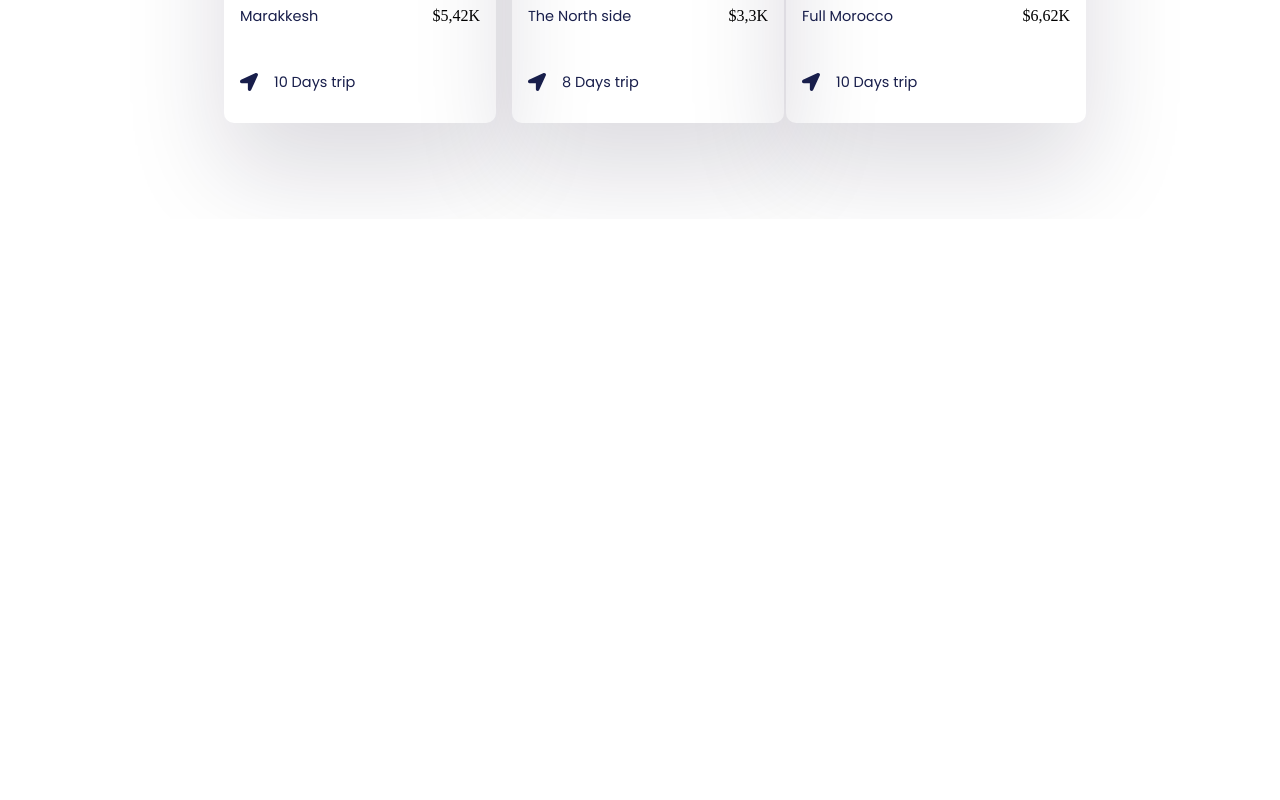
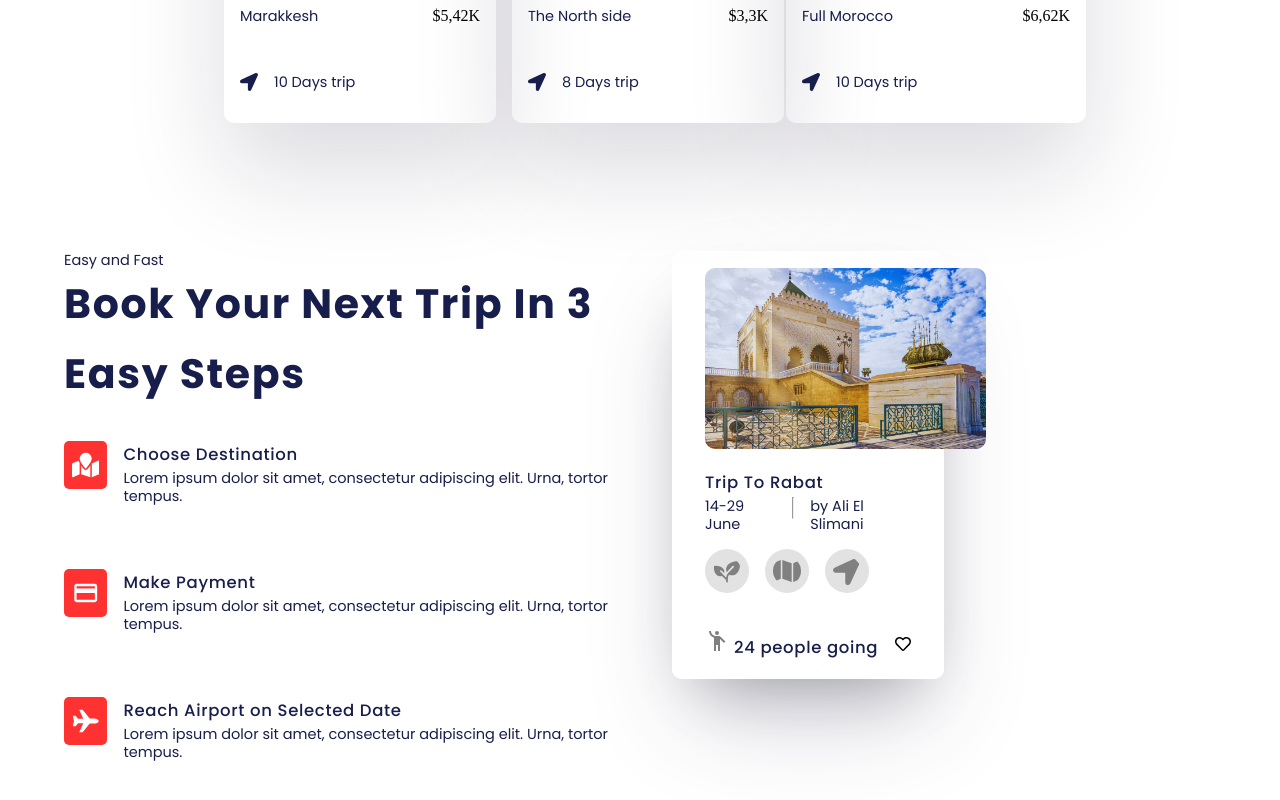
Before and after one commit to alienfoxx/bado-travel-agency, a React (Create React App) app: page / in a window 1280 px wide. Shown: the part 1640-2440 px from the top of the page. Before the commit the page ends 1859 px from the top, so only its background shows below. Built offline with nearby package versions, Linux system fonts and the light colour scheme; the HTML template or start-up script is replaced by a standard one.

Commit message:
add the booking section/compoenenet

```diff
--- a/src/App.css
+++ b/src/App.css
@@ -23,6 +23,7 @@
   color: var(--text-color);
   line-height: 28px;
   letter-spacing: 0.04em;
+  font-weight: 500;
   font-size: 16.5px;
 }
 .headtext{
--- a/src/App.js
+++ b/src/App.js
@@ -1,5 +1,6 @@
 
 import './App.css';
+import Booking from './compoenent/Booking/Booking';
 import Categories from './compoenent/Categories/Categories';
 import Destination from './compoenent/Destination/Destination';
 import Hero from './compoenent/Hero/Hero';
@@ -12,6 +13,7 @@ function App() {
       <Hero/>
       <Categories/>
       <Destination/>
+      <Booking/>
     </div>
   );
 }
--- /dev/null
+++ b/src/compoenent/Booking/Booking.css
@@ -0,0 +1,80 @@
+.app__booking {
+  height: 80vh;
+  display: flex;
+  margin: 4rem 0;
+}
+.app__booking-info {
+  display: flex;
+  flex: 1;
+  flex-direction: column;
+}
+.app__booking-trip-info {
+  flex: 1;
+}
+.booking__box {
+  display: flex;
+  margin: 2rem 0;
+}
+.booking__box-info {
+  display: flex;
+  flex-direction: column;
+  cursor: pointer;
+}
+.booking-icons {
+  width: 47px;
+  height: 48px;
+  margin: 0 1rem 0 0;
+  background: var(--color-primary);
+  padding: 0.5rem;
+  color: #fff;
+  border-radius: 5px;
+}
+.bookin-trip-info__card {
+  box-shadow: rgba(255, 255, 255, 0.1) 0px 1px 1px 0px inset,
+    rgba(50, 50, 93, 0.25) 0px 50px 100px -20px,
+    rgba(0, 0, 0, 0.3) 0px 30px 60px -30px;
+  border: 1px solid #ffffff;
+  display: flex;
+  /* align-items: center; */
+  width: 50%;
+  border-radius: 10px;
+  flex-direction: column;
+}
+.card-image img {
+  width: 281px;
+  height: 181px;
+  object-fit: cover;
+  border-radius: 10px;
+  margin-bottom: 1rem;
+}
+.card-info {
+  display: flex;
+}
+.card-info hr {
+  margin: 0 1rem;
+  height: 22px;
+  width: 1px;
+  color: black;
+}
+
+.card-icon {
+  width: 44px;
+  padding: 0.5rem;
+
+  height: 44px;
+  border-radius: 50%;
+  margin: 1rem 1rem 0 0;
+  background-color: rgb(226, 226, 226);
+
+  color: gray;
+}
+.card-stat {
+  margin-top: 2rem;
+  align-items: center;
+  justify-content: space-between;
+  display: flex;
+}
+.card-stat-icon {
+  font-size: 24px;
+  color: gray;
+}
--- /dev/null
+++ b/src/compoenent/Booking/Booking.jsx
@@ -0,0 +1,87 @@
+import React from "react";
+import images from "../../constant/images";
+import {
+  FaCanadianMapleLeaf,
+  FaLocationArrow,
+  FaMap,
+  FaMapMarked,
+  FaRegHeart,
+} from "react-icons/fa";
+import { MdOutlineEmojiPeople, MdOutlinePayment } from "react-icons/md";
+import { IoAirplaneSharp } from "react-icons/io5";
+import "./Booking.css";
+import { PiPlantFill } from "react-icons/pi";
+
+const Booking = () => {
+  return (
+    <div className="app__booking section-padding">
+      <div className="app__booking-info section-padding">
+        <p className="desc">Easy and Fast</p>
+        <h1 className="headtext">Book Your Next Trip In 3 Easy Steps</h1>
+
+        <div className="booking__box">
+          <FaMapMarked className="booking-icons" />
+          <div className="booking__box-info">
+            <p className="title-text">Choose Destination</p>
+            <p className="desc">
+              Lorem ipsum dolor sit amet, consectetur adipiscing elit. Urna,
+              tortor tempus.{" "}
+            </p>
+          </div>
+        </div>
+
+        <div className="booking__box">
+          <MdOutlinePayment className="booking-icons" />
+          <div className="booking__box-info">
+            <p className="title-text">Make Payment</p>
+            <p className="desc">
+              Lorem ipsum dolor sit amet, consectetur adipiscing elit. Urna,
+              tortor tempus.
+            </p>
+          </div>
+        </div>
+
+        <div className="booking__box">
+          <IoAirplaneSharp className="booking-icons" />
+          <div className="booking__box-info">
+            <p className="title-text">Reach Airport on Selected Date</p>
+            <p className="desc">
+              Lorem ipsum dolor sit amet, consectetur adipiscing elit. Urna,
+              tortor tempus.
+            </p>
+          </div>
+        </div>
+      </div>
+      <div className="app__booking-trip-info section-padding">
+        <div className="bookin-trip-info__card section-padding">
+          <div className="card-image">
+            <img src={images.rabat} alt="" />
+          </div>
+          <p className="title-text">Trip To Rabat</p>
+          <div className="card-info">
+            <p className="desc">14-29 June</p> <hr />{" "}
+            <p className="desc"> by Ali El Slimani</p>
+          </div>
+          <div className="card-icons-container">
+            <PiPlantFill className="card-icon" />
+            <FaMap className="card-icon" />
+            <FaLocationArrow className="card-icon" />
+          </div>
+          <div className="card-stat">
+            <p className="title-text">
+              <span>
+                <MdOutlineEmojiPeople className="card-stat-icon" />
+              </span>{" "}
+              24 people going
+            </p>
+            <span>
+              <FaRegHeart />
+            </span>
+          </div>
+        </div>
+      </div>
+    </div>
+  );
+};
+
+export default Booking;
```
